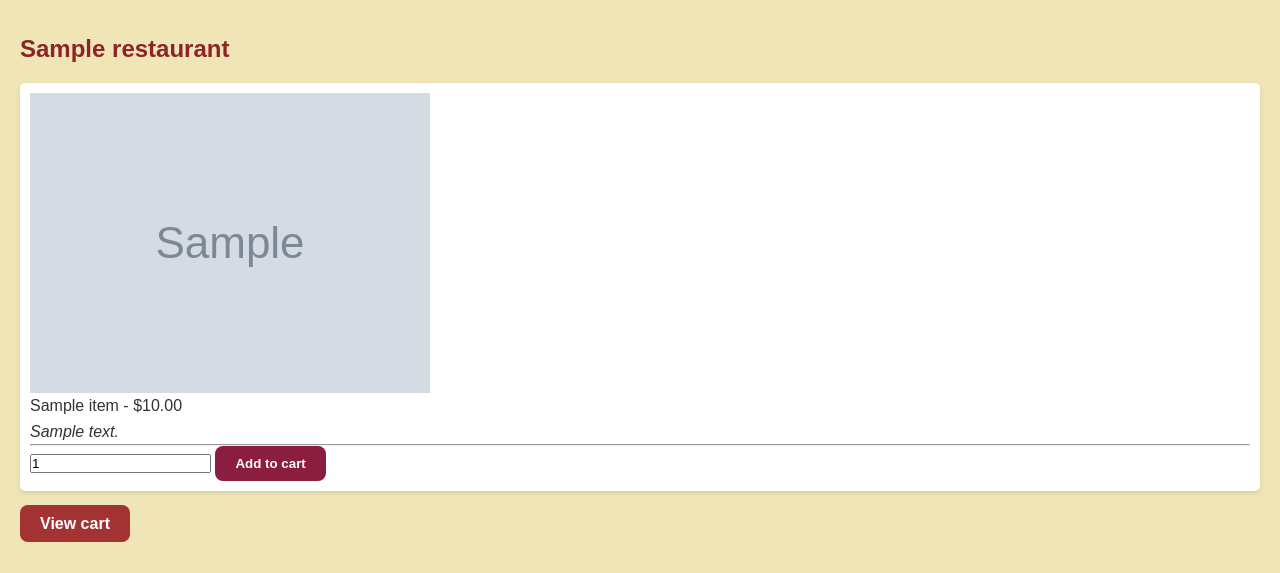
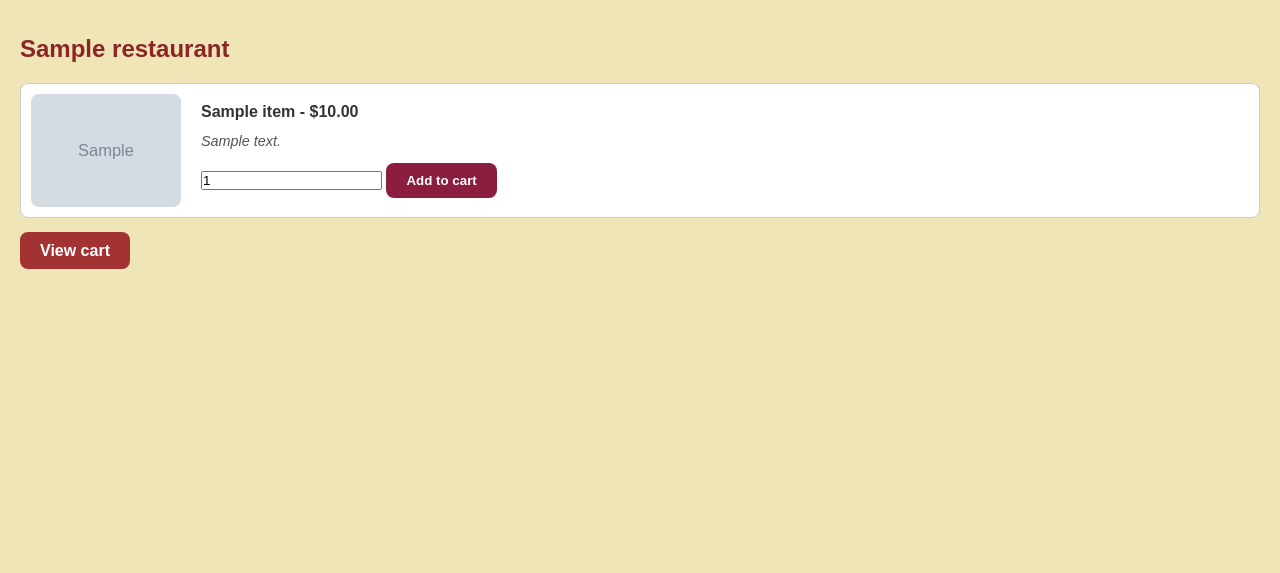
Before and after one commit to clbrown02/cs412, a Django app: page /food_rush/restaurant/1/ in a window 1280 px wide. Shown: the part 227-800 px from the top of the page. Run offline with Django 5.2, Linux system fonts and the light colour scheme; tables that the repository leaves empty hold one stand-in row (values such as "Sample post"); grey boxes marked "Sample" are stand-in pictures.

Commit message:
final push

```diff
--- a/food_rush/forms.py
+++ b/food_rush/forms.py
@@ -9,4 +9,4 @@ class CreateCustomerForm(forms.ModelForm):
   class Meta:
     '''Associate this form with a model in our database'''
     model = Customer
-    fields = ['first_name', 'last_name', 'email', 'phone_number']
+    fields = ['first_name', 'last_name', 'email', 'phone_number', 'address']
--- a/food_rush/models.py
+++ b/food_rush/models.py
@@ -15,6 +15,7 @@ class Customer(models.Model):
   # data attributes of a customer
   first_name = models.TextField(blank=False)
   last_name = models.TextField(blank=False)
+  address = models.TextField(blank=False)
   email = models.EmailField(blank=True)
   phone_number = models.CharField(max_length=12)
   user = models.OneToOneField(
@@ -32,6 +33,8 @@ class Customer(models.Model):
      orders = []
      for order in Order.objects.filter(customer=self):
         orders.append(order)
+
+     orders.reverse()
 
      return orders
 
--- a/food_rush/templates/food_rush/cart.html
+++ b/food_rush/templates/food_rush/cart.html
@@ -28,11 +28,13 @@
  {% endif %}
 
  {% if current_restaurant %}
-  <a href="{% url 'show_restaurant' current_restaurant.pk %}" class="btn">
+   <!-- changed class name -->
+   <a href="{% url 'show_restaurant' current_restaurant.pk %}" class="button-link">
        ← Back to {{ current_restaurant.name }}
    </a>
  {% else %}
-  <a href="{% url 'show_restaurants' %}" class="btn">
+   <!-- changed class name -->
+   <a href="{% url 'show_restaurants' %}" class="button-link">
        ← Continue browsing
    </a>
  {% endif %}
--- a/food_rush/templates/food_rush/create_customer_form.html
+++ b/food_rush/templates/food_rush/create_customer_form.html
@@ -28,6 +28,11 @@
       {{ form.phone_number.label_tag }} {{ form.phone_number }}
     </div>
 
+    <div class="form-group">
+      {{ form.address.label_tag }} {{ form.address }}
+    </div>
+
+
     <!-- USER INFO (username, password) -->
     <div class="form-group">
       {{ user_form.username.label_tag }} {{ user_form.username }}
--- a/food_rush/templates/food_rush/show_all_restaurants.html
+++ b/food_rush/templates/food_rush/show_all_restaurants.html
@@ -5,7 +5,7 @@
 {% load static %}
 
 {% block content %}
-<h2>All restaurants availible</h2>
+<h2>All restaurants available</h2>
 
 <div>
   {% for restaurant in restaurants %}
--- a/food_rush/templates/food_rush/show_restaurant.html
+++ b/food_rush/templates/food_rush/show_restaurant.html
@@ -7,21 +7,23 @@
  <h2>{{restaurant.name}}</h2>
  <ul>
    {% for f in foods %}
-  <li>
+
+   <!-- added div and class -->
+   <div class="food-item">
+     <img src="{{f.food_photo.url}}" class="food-image">
+     <div class="food-details">
+       <p><strong>{{f.name}}</strong> - ${{f.price}}</p>
+       <p><i>{{f.description}}</i></p>
        <form method="post" action="{% url 'cart_add' %}">
-    <img src="{{f.food_photo.url}}" > <br>
-    {{f.name}} - ${{f.price}} <br>
-    <i>{{f.description}}</i>
-    <hr>
          {% csrf_token %}
          <input type="hidden" name="food_id" value="{{ f.pk }}">
          <input type="number" name="qty" value="1" min="1">
          <button>Add to cart</button>
        </form>
-  </li>
-  {%  endfor %}
+     </div>
+   </div>
+ {% endfor %}
 
-</ul>
  <a href="{% url 'cart_view' %}" class="button">View cart</a>
 
  {% endblock %}
--- a/static/food-rush.css
+++ b/static/food-rush.css
@@ -278,3 +278,40 @@ h2 {
   background-color: #d4d49f00; /* Hover color */
   color: #8B1E3F; /* Darker color for the text on hover */
 }
+
+.food-item {
+  display: flex;
+  align-items: flex-start;
+  margin-bottom: 20px;
+  padding: 10px;
+  border: 1px solid #ccc;
+  border-radius: 8px;
+  background-color: #fff;
+}
+
+.food-image {
+  width: 150px;
+  height: auto;
+  object-fit: cover;
+  border-radius: 8px;
+  margin-right: 20px;
+}
+
+.food-details {
+  flex-grow: 1;
+}
+
+.food-details p {
+  margin: 5px 0;
+}
+
+.food-details form {
+  margin-top: 10px;
+}
+
+.food-details i {
+  font-style: italic;
+  font-weight: normal; /* removes bold */
+  font-size: 0.9rem;    /* slightly smaller */
+  color: #555;          /* optional: a softer color */
+}
--- /dev/null
+++ b/video_url.txt
@@ -0,0 +1 @@
+https://youtu.be/wlj7sLnUxz0
```
Also changed, not shown: food_rush/templates/food_rush/order_detail.html (+6 -11 lines), food_rush/migrations/0014_customer_address.py (added). Lines whose indentation alone changed are shown as unchanged.
